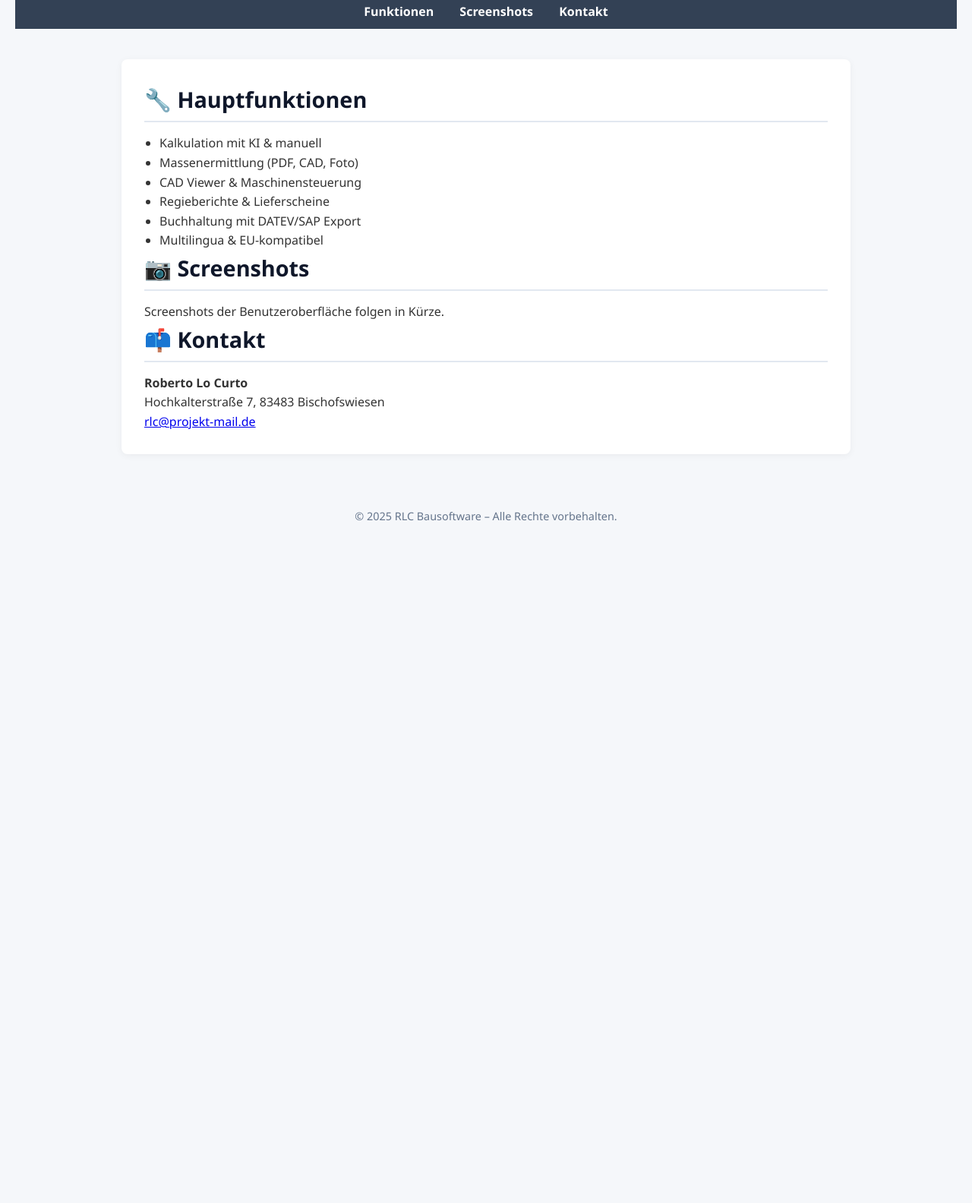
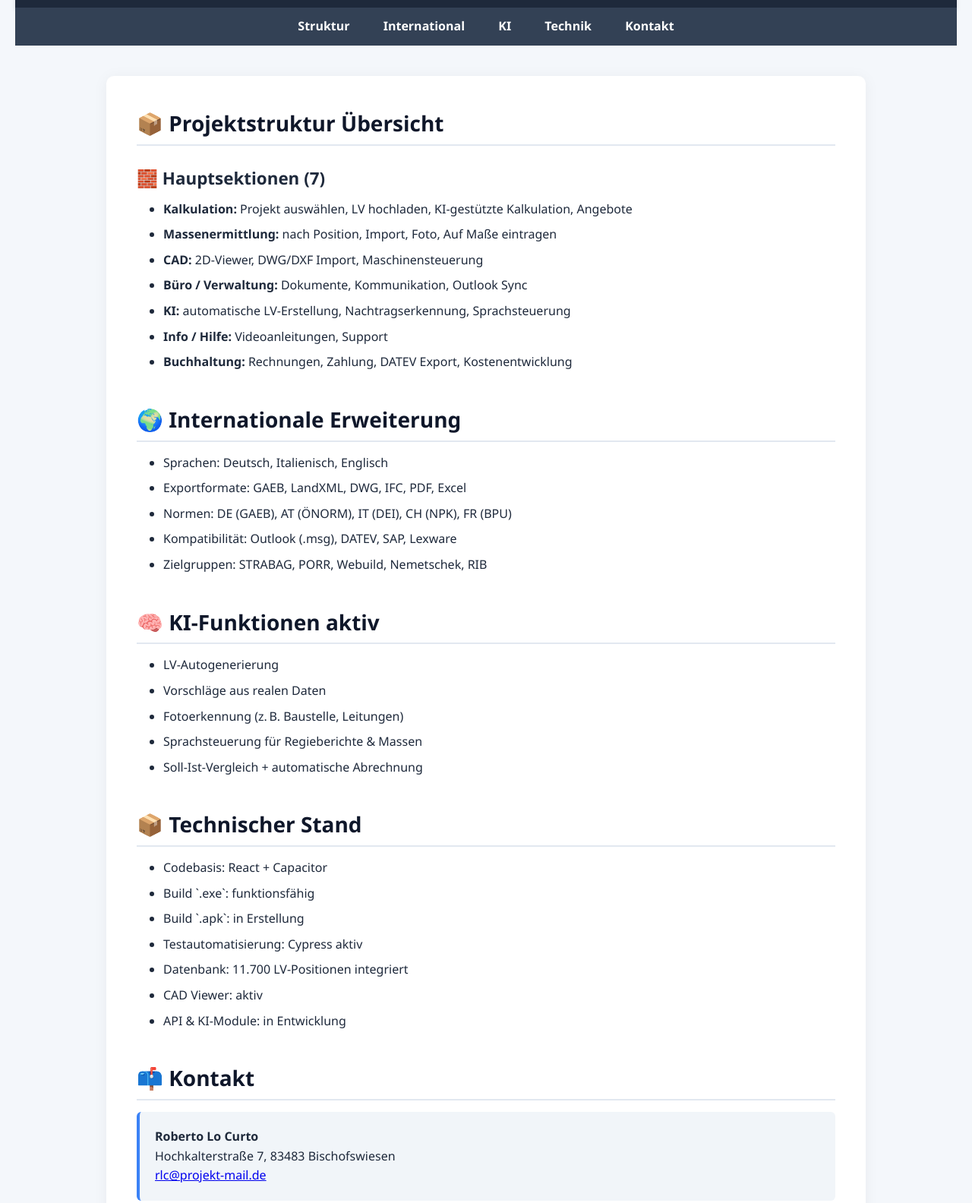
Before and after one commit to RLCBau/rlc-bausoftware-site, a plain HTML site: page index.html in a window 1280 px wide. Shown: the part 182-1766 px from the top of the page at 76% size. Before the commit the page ends 913 px from the top, so only its background shows below. Drawn offline with Linux system fonts and the light colour scheme.

Commit message:
Add files via upload

```diff
--- a/index.html
+++ b/index.html
@@ -3,10 +3,9 @@
 <html lang="de">
 <head>
     <meta charset="UTF-8">
+    <title>RLC Bausoftware – Übersicht</title>
     <meta name="viewport" content="width=device-width, initial-scale=1.0">
-    <title>RLC Bausoftware</title>
-    <meta name="description" content="RLC Bausoftware – KI-gestützte Kalkulation, Massenermittlung und Abrechnung für Bauprojekte.">
-    <link rel="stylesheet" href="styles.css">
+    <link rel="stylesheet" href="styles_readme_matched.css">
 </head>
 <body>
     <header>
@@ -16,35 +15,71 @@
 
     <nav>
         <ul>
-            <li><a href="#funktionen">Funktionen</a></li>
-            <li><a href="#screenshots">Screenshots</a></li>
+            <li><a href="#struktur">Struktur</a></li>
+            <li><a href="#international">International</a></li>
+            <li><a href="#ki">KI</a></li>
+            <li><a href="#technik">Technik</a></li>
             <li><a href="#kontakt">Kontakt</a></li>
         </ul>
     </nav>
 
     <main>
-        <section id="funktionen">
-            <h2>🔧 Hauptfunktionen</h2>
+        <section id="struktur">
+            <h2>📦 Projektstruktur Übersicht</h2>
+            <h3>🧱 Hauptsektionen (7)</h3>
             <ul>
-                <li>Kalkulation mit KI & manuell</li>
-                <li>Massenermittlung (PDF, CAD, Foto)</li>
-                <li>CAD Viewer & Maschinensteuerung</li>
-                <li>Regieberichte & Lieferscheine</li>
-                <li>Buchhaltung mit DATEV/SAP Export</li>
-                <li>Multilingua & EU-kompatibel</li>
+                <li><strong>Kalkulation:</strong> Projekt auswählen, LV hochladen, KI-gestützte Kalkulation, Angebote</li>
+                <li><strong>Massenermittlung:</strong> nach Position, Import, Foto, Auf Maße eintragen</li>
+                <li><strong>CAD:</strong> 2D-Viewer, DWG/DXF Import, Maschinensteuerung</li>
+                <li><strong>Büro / Verwaltung:</strong> Dokumente, Kommunikation, Outlook Sync</li>
+                <li><strong>KI:</strong> automatische LV-Erstellung, Nachtragserkennung, Sprachsteuerung</li>
+                <li><strong>Info / Hilfe:</strong> Videoanleitungen, Support</li>
+                <li><strong>Buchhaltung:</strong> Rechnungen, Zahlung, DATEV Export, Kostenentwicklung</li>
             </ul>
         </section>
 
-        <section id="screenshots">
-            <h2>📷 Screenshots</h2>
-            <p>Screenshots der Benutzeroberfläche folgen in Kürze.</p>
+        <section id="international">
+            <h2>🌍 Internationale Erweiterung</h2>
+            <ul>
+                <li>Sprachen: Deutsch, Italienisch, Englisch</li>
+                <li>Exportformate: GAEB, LandXML, DWG, IFC, PDF, Excel</li>
+                <li>Normen: DE (GAEB), AT (ÖNORM), IT (DEI), CH (NPK), FR (BPU)</li>
+                <li>Kompatibilität: Outlook (.msg), DATEV, SAP, Lexware</li>
+                <li>Zielgruppen: STRABAG, PORR, Webuild, Nemetschek, RIB</li>
+            </ul>
+        </section>
+
+        <section id="ki">
+            <h2>🧠 KI-Funktionen aktiv</h2>
+            <ul>
+                <li>LV-Autogenerierung</li>
+                <li>Vorschläge aus realen Daten</li>
+                <li>Fotoerkennung (z. B. Baustelle, Leitungen)</li>
+                <li>Sprachsteuerung für Regieberichte & Massen</li>
+                <li>Soll-Ist-Vergleich + automatische Abrechnung</li>
+            </ul>
+        </section>
+
+        <section id="technik">
+            <h2>📦 Technischer Stand</h2>
+            <ul>
+                <li>Codebasis: React + Capacitor</li>
+                <li>Build `.exe`: funktionsfähig</li>
+                <li>Build `.apk`: in Erstellung</li>
+                <li>Testautomatisierung: Cypress aktiv</li>
+                <li>Datenbank: 11.700 LV-Positionen integriert</li>
+                <li>CAD Viewer: aktiv</li>
+                <li>API & KI-Module: in Entwicklung</li>
+            </ul>
         </section>
 
         <section id="kontakt">
             <h2>📫 Kontakt</h2>
-            <p><strong>Roberto Lo Curto</strong><br>
-            Hochkalterstraße 7, 83483 Bischofswiesen<br>
-            <a href="mailto:rlc@projekt-mail.de">rlc@projekt-mail.de</a></p>
+            <div class="contact-box">
+                <p><strong>Roberto Lo Curto</strong><br>
+                Hochkalterstraße 7, 83483 Bischofswiesen<br>
+                <a href="mailto:rlc@projekt-mail.de">rlc@projekt-mail.de</a></p>
+            </div>
         </section>
     </main>
 
```
